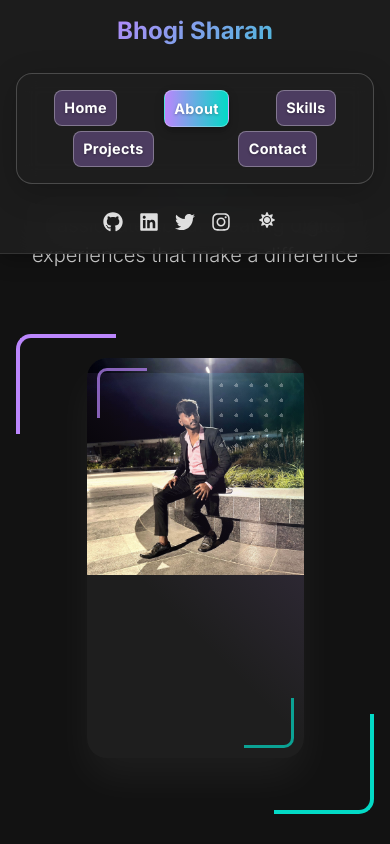
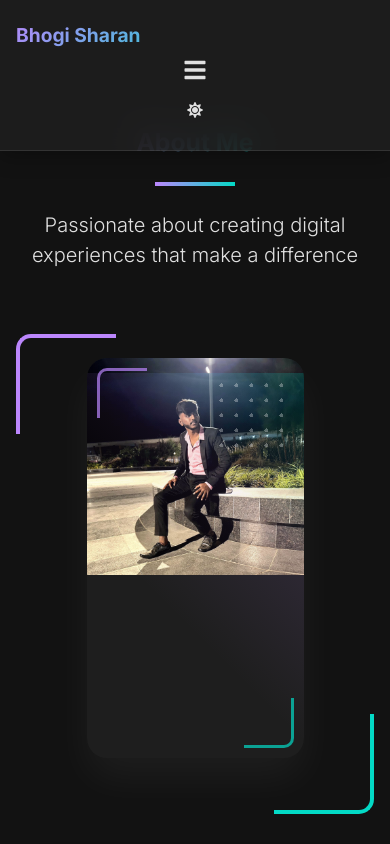
Before and after one commit to Sharan630/My_Portfolio, a React (Vite) app: page /about in a window 390 px wide. Shown: the top 844 px of the page. Built offline with nearby package versions, Linux system fonts and the light colour scheme.

Commit message:
Improve navbar responsiveness for mobile devices

```diff
--- a/src/components/layout/Navbar.tsx
+++ b/src/components/layout/Navbar.tsx
@@ -1,6 +1,6 @@
 import { useState, useEffect } from 'react';
 import { Link, useLocation } from 'react-router-dom';
-import { FaSun, FaMoon } from 'react-icons/fa';
+import { FaSun, FaMoon, FaBars, FaTimes } from 'react-icons/fa';
 import SocialIcons from '../shared/SocialIcons';
 
 interface NavbarProps {
@@ -10,6 +10,7 @@ interface NavbarProps {
 
 const Navbar: React.FC<NavbarProps> = ({ toggleDarkMode, isDarkMode }) => {
   const [isScrolled, setIsScrolled] = useState(false);
+  const [isMobileMenuOpen, setIsMobileMenuOpen] = useState(false);
   const location = useLocation();
 
   useEffect(() => {
@@ -28,6 +29,11 @@ const Navbar: React.FC<NavbarProps> = ({ toggleDarkMode, isDarkMode }) => {
     };
   }, []);
 
+  // Close mobile menu when route changes
+  useEffect(() => {
+    setIsMobileMenuOpen(false);
+  }, [location.pathname]);
+
   const navLinks = [
     { path: '/', label: 'Home' },
     { path: '/about', label: 'About' },
@@ -35,6 +41,10 @@ const Navbar: React.FC<NavbarProps> = ({ toggleDarkMode, isDarkMode }) => {
     { path: '/projects', label: 'Projects' },
     { path: '/contact', label: 'Contact' }
   ];
+
+  const toggleMobileMenu = () => {
+    setIsMobileMenuOpen(!isMobileMenuOpen);
+  };
 
   return (
     <header className="fixed-top">
@@ -49,8 +59,17 @@ const Navbar: React.FC<NavbarProps> = ({ toggleDarkMode, isDarkMode }) => {
             </Link>
           </div>
 
-          {/* Navigation Links */}
-          <div className="navigation-container">
+          {/* Mobile Menu Toggle */}
+          <button
+            className="mobile-menu-toggle d-md-none"
+            onClick={toggleMobileMenu}
+            aria-label="Toggle mobile menu"
+          >
+            {isMobileMenuOpen ? <FaTimes /> : <FaBars />}
+          </button>
+
+          {/* Desktop Navigation */}
+          <div className="navigation-container d-none d-md-block">
             <ul className="navbar-nav">
               {navLinks.map((link) => (
                 <li key={link.path} className="nav-item">
@@ -67,7 +86,7 @@ const Navbar: React.FC<NavbarProps> = ({ toggleDarkMode, isDarkMode }) => {
 
           {/* Social Icons & Theme Toggle */}
           <div className="nav-actions d-flex align-items-center">
-            <SocialIcons className="me-3" />
+            <SocialIcons className="me-3 d-none d-md-flex" />
 
             <button
               className="theme-toggle-btn"
@@ -79,6 +98,25 @@ const Navbar: React.FC<NavbarProps> = ({ toggleDarkMode, isDarkMode }) => {
           </div>
         </div>
       </nav>
+
+      {/* Mobile Navigation Menu */}
+      {isMobileMenuOpen && (
+        <div className="mobile-menu">
+          <ul className="navbar-nav">
+            {navLinks.map((link) => (
+              <li key={link.path} className="nav-item">
+                <Link
+                  to={link.path}
+                  className={`nav-link ${location.pathname === link.path ? 'active' : ''}`}
+                >
+                  {link.label}
+                </Link>
+              </li>
+            ))}
+          </ul>
+          <SocialIcons className="mt-3" />
+        </div>
+      )}
     </header>
   );
 };
--- a/src/styles/main.scss
+++ b/src/styles/main.scss
@@ -253,12 +253,12 @@ a {
 
   .container {
     display: flex;
-    align-items: center;
     justify-content: space-between;
-
-    @media (max-width: 768px) {
-      justify-content: center;
-      flex-wrap: wrap;
+    align-items: center;
+
+    @media (max-width: 767.98px) {
+      padding: 0.5rem 1rem;
+      flex-wrap: nowrap;
     }
   }
 
@@ -273,8 +273,9 @@ a {
       animation: gradientAnimation 5s ease infinite alternate;
     }
 
-    @media (max-width: 768px) {
-      margin-bottom: 0.5rem;
+    @media (max-width: 767.98px) {
+      font-size: 1.2rem;
+      margin-right: auto;
     }
   }
 
@@ -404,68 +405,103 @@ a {
   left: 0;
   right: 0;
   z-index: 999;
-  background-color: var(--glass-bg);
+  background-color: rgba(30, 30, 30, 0.95);
   backdrop-filter: blur(20px);
   -webkit-backdrop-filter: blur(20px);
-  box-shadow: 0 10px 25px var(--shadow-color);
+  box-shadow: 0 10px 25px rgba(0, 0, 0, 0.3);
   overflow: hidden;
-  border-bottom: 1px solid var(--glass-border);
+  border-bottom: 1px solid rgba(255, 255, 255, 0.1);
   border-top: none;
   margin-top: 0;
-  padding: 1rem;
+  padding: 1.5rem;
+  animation: mobileMenuSlideDown 0.3s ease forwards;
+
+  @keyframes mobileMenuSlideDown {
+    from {
+      opacity: 0;
+      transform: translateY(-10px);
+    }
+    to {
+      opacity: 1;
+      transform: translateY(0);
+    }
+  }
 
   .navbar-nav {
     display: flex;
-    flex-direction: row;
-    flex-wrap: wrap;
+    flex-direction: column;
+    padding: 0;
+    margin: 0;
+    width: 100%;
+
+    .nav-item {
+      width: 100%;
+      margin: 0.5rem 0;
+    }
+
+    .nav-link {
+      text-align: center;
+      padding: 1rem 1.2rem;
+      margin: 0;
+      width: 100%;
+      font-size: 1.1rem;
+      border-radius: 12px;
+      background-color: rgba(108, 99, 255, 0.2);
+      border: 1px solid rgba(255, 255, 255, 0.15);
+      display: flex;
       justify-content: center;
-    padding-left: 0;
-    margin-bottom: 0;
-    list-style: none;
-  }
-
-  .nav-item {
-    margin: 0 0.5rem;
-  }
-
-  .nav-link {
-    display: block;
-    padding: 0.5rem 1rem;
-    margin: 0.25rem;
-    border-radius: 10px;
-    transition: all 0.3s ease;
-
-    &:hover, &.active {
-      background-color: rgba(var(--primary-color-rgb), 0.1);
-      transform: translateY(-5px);
+      align-items: center;
+
+      &:active {
+        transform: scale(0.98);
       }
 
       &.active {
-      font-weight: bold;
+        background: linear-gradient(135deg, rgba(var(--primary-color-rgb), 0.6), rgba(var(--secondary-color-rgb), 0.6));
+        border: 1px solid rgba(255, 255, 255, 0.3);
+        font-weight: 700;
+      }
     }
   }
 
   .social-icons {
     display: flex;
     justify-content: center;
-
-    .social-icon {
+    margin-top: 1rem;
+
+    a {
+      margin: 0 0.8rem;
+    }
+  }
+}
+
+.mobile-menu-toggle {
+  display: none;
+  background: transparent;
+  border: none;
+  color: var(--text-color);
+  font-size: 1.5rem;
+  cursor: pointer;
   width: 40px;
   height: 40px;
-      display: flex;
-      align-items: center;
-      justify-content: center;
-      background-color: var(--bg-secondary);
+  padding: 0;
   border-radius: 50%;
   transition: all 0.3s ease;
-      margin: 0 0.5rem;
-
-      &:hover {
-        background: linear-gradient(135deg, var(--primary-color), var(--secondary-color));
-        color: white;
-        transform: translateY(-5px);
-      }
-    }
+
+  @media (max-width: 767.98px) {
+    display: flex;
+    align-items: center;
+    justify-content: center;
+  }
+
+  &:hover {
+    background-color: rgba(var(--primary-color-rgb), 0.1);
+    color: var(--primary-color);
+    transform: rotate(15deg);
+  }
+
+  &:active {
+    transform: scale(0.95);
   }
 }
 
```
Lines whose indentation alone changed are shown as unchanged.
